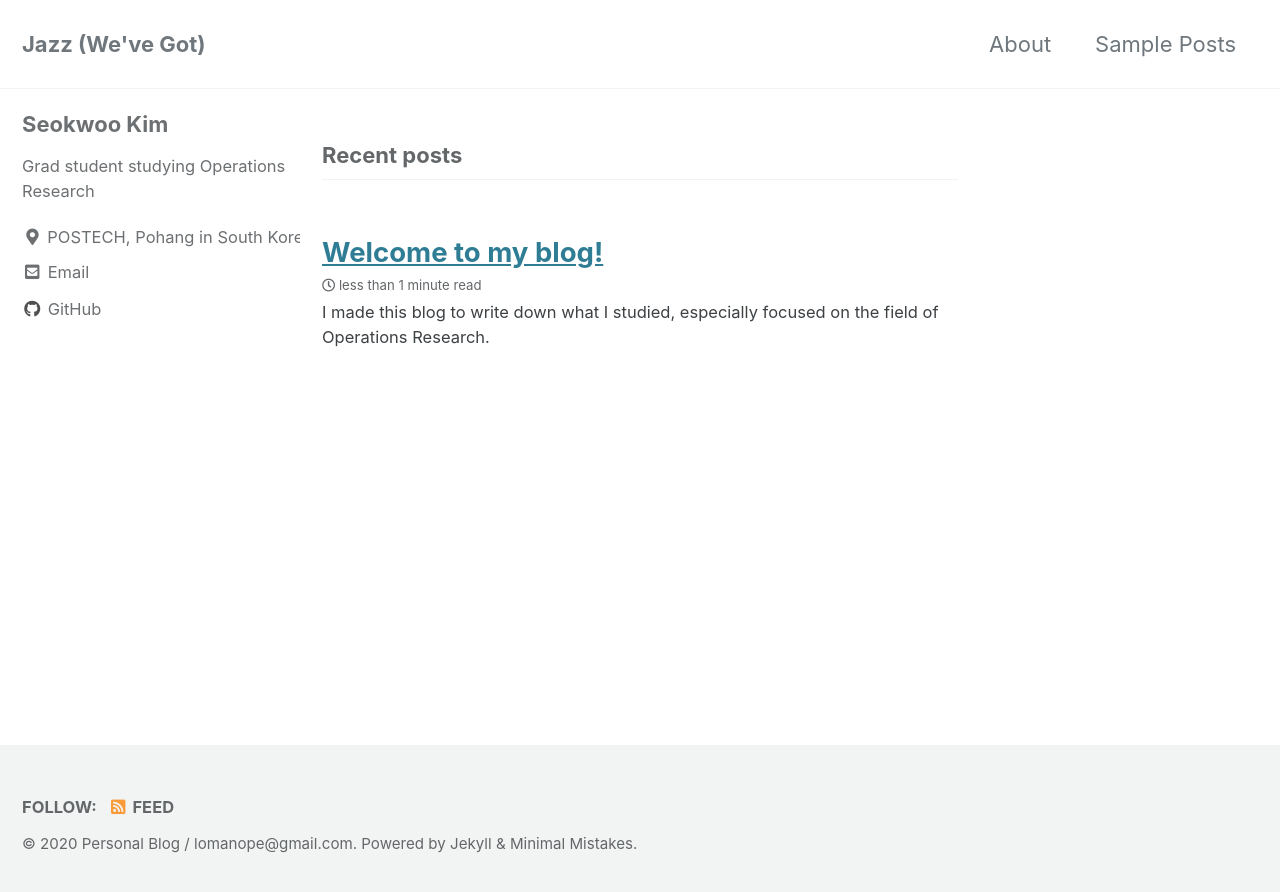
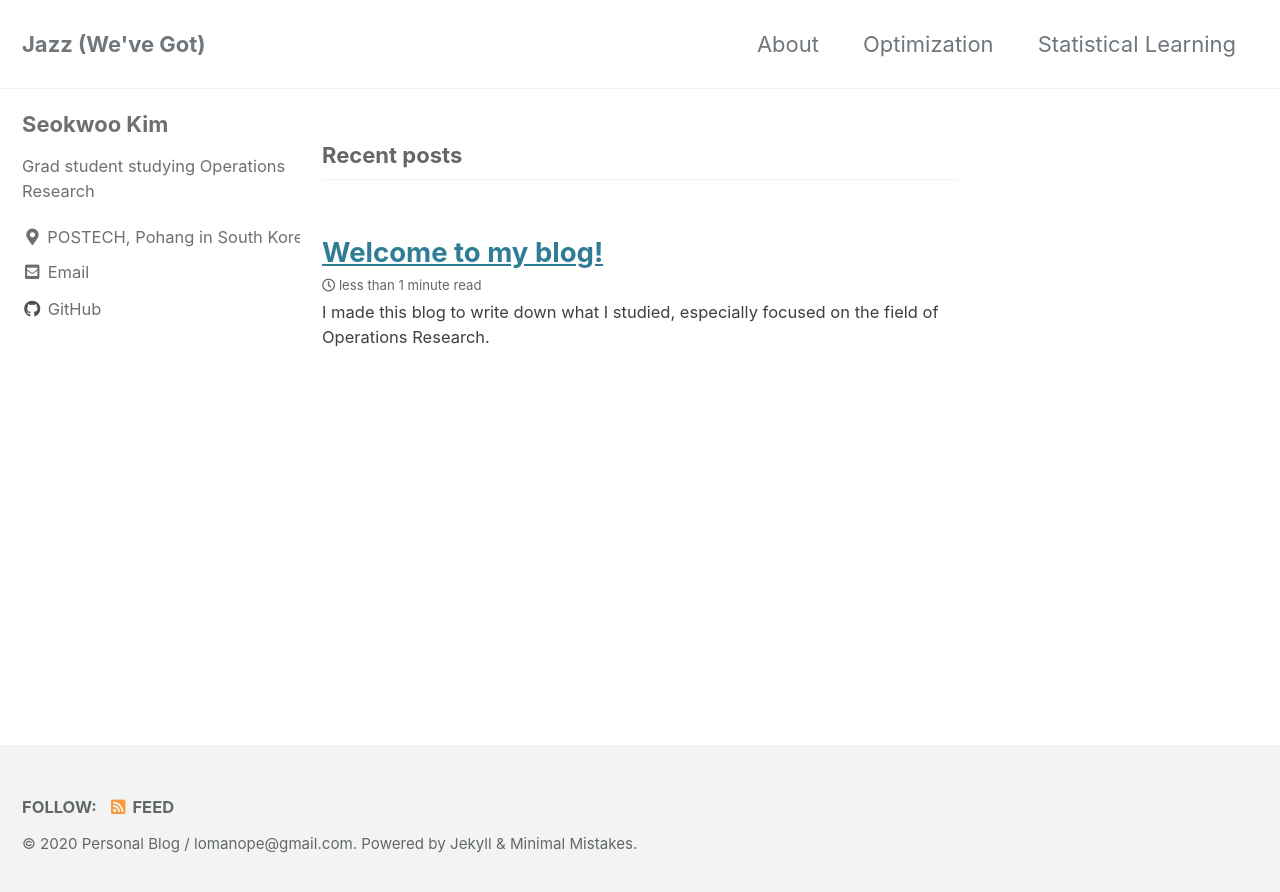
Before and after one commit to lagrangian94/lomanope.github.io, a Jekyll site: the page built from index.html, in a window 1280 px wide. Shown: the top 892 px of the page. Built offline with Jekyll 4.4.1, drawn with Linux system fonts in a browser that asks for light colours; cached includes are drawn as plain includes; the list of posts is cut into pages by our own code.

Commit message:
Update navigation.yml

```diff
--- a/_data/navigation.yml
+++ b/_data/navigation.yml
@@ -4,9 +4,9 @@ main:
   #  url: https://mmistakes.github.io/minimal-mistakes/docs/quick-start-guide/
    - title: "About"
      url: https://lomanope.github.io/about/first-post/
-   - title: "Sample Posts"
-     url: /year-archive/
-  # - title: "Sample Collections"
-  #   url: /collection-archive/
+   - title: "Optimization"
+     url: /optimization/
+   - title: "Statistical Learning"
+     url: /statistical_learning/
   # - title: "Sitemap"
   #   url: /sitemap/
```
